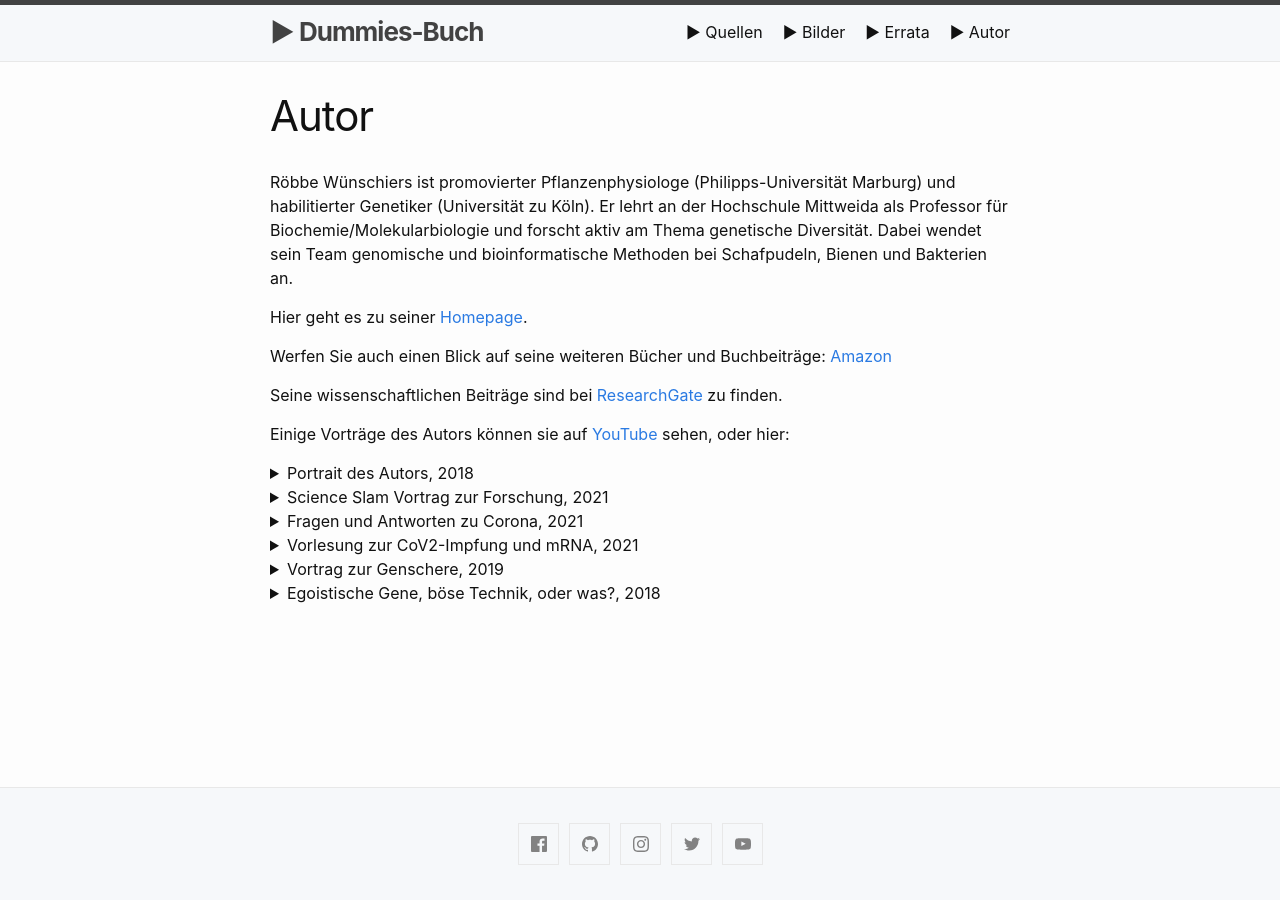
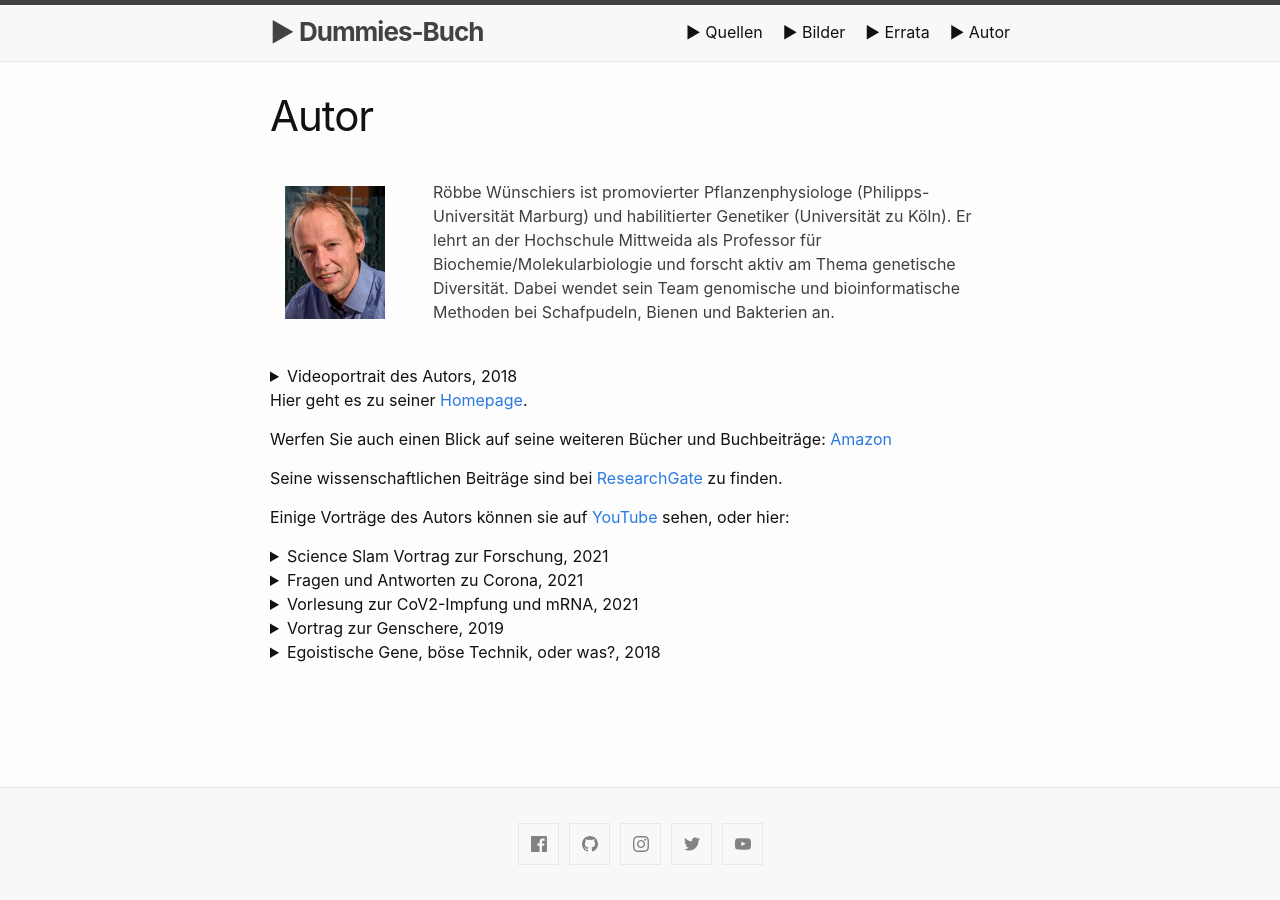
Before and after one commit to awkologist/dummie, a Jekyll site: the page built from autor.md, in a window 1280 px wide. Built offline with Jekyll 4.4.1, drawn with Linux system fonts in a browser that asks for light colours; Markdown is read by kramdown in place of the engine named in the settings.

Commit message:
Update autor.md

```diff
--- a/autor.md
+++ b/autor.md
@@ -4,7 +4,24 @@
 permalink: /autor/
 ---
 
-Röbbe Wünschiers ist promovierter Pflanzenphysiologe (Philipps-Universität Marburg) und habilitierter Genetiker (Universität zu Köln). Er lehrt an der Hochschule Mittweida als Professor für Biochemie/Molekularbiologie und forscht aktiv am Thema genetische Diversität. Dabei wendet sein Team genomische und bioinformatische Methoden bei Schafpudeln, Bienen und Bakterien an.
+ <table>
+  <tr>
+    <td style="width:20%"><img src="/dummie/rwsmall.png" alt="Cover" width="100px" class="responsive"></td>
+    <td style="width:80%">Röbbe Wünschiers ist promovierter Pflanzenphysiologe (Philipps-Universität Marburg) und habilitierter Genetiker (Universität zu Köln). Er lehrt an der Hochschule Mittweida als Professor für Biochemie/Molekularbiologie und forscht aktiv am Thema genetische Diversität. Dabei wendet sein Team genomische und bioinformatische Methoden bei Schafpudeln, Bienen und Bakterien an. </td>
+  </tr>
+ </table>
+
+<details>
+  <summary>Videoportrait des Autors, 2018</summary>
+
+<div>
+  <div style="position:relative;padding-top:56.25%;">
+    <iframe src="https://www.youtube.com/embed/AporT6c76DA" frameborder="0" allowfullscreen
+      style="position:absolute;top:0;left:0;width:100%;height:100%;max-width:600"></iframe>
+  </div>
+</div>
+<br>
+</details>
 
 Hier geht es zu seiner [Homepage](https://www.staff.hs-mittweida.de/~wuenschi).
 
@@ -14,17 +31,6 @@
 
 Einige Vorträge des Autors können sie auf [YouTube](https://www.youtube.com/results?search_query=wünschiers) sehen, oder hier:
 
-<details>
-  <summary>Portrait des Autors, 2018</summary>
-
-<div>
-  <div style="position:relative;padding-top:56.25%;">
-    <iframe src="https://www.youtube.com/embed/AporT6c76DA" frameborder="0" allowfullscreen
-      style="position:absolute;top:0;left:0;width:100%;height:100%;max-width:600"></iframe>
-  </div>
-</div>
-<br>
-</details>
 
 <details>
   <summary>Science Slam Vortrag zur Forschung, 2021</summary>
```
